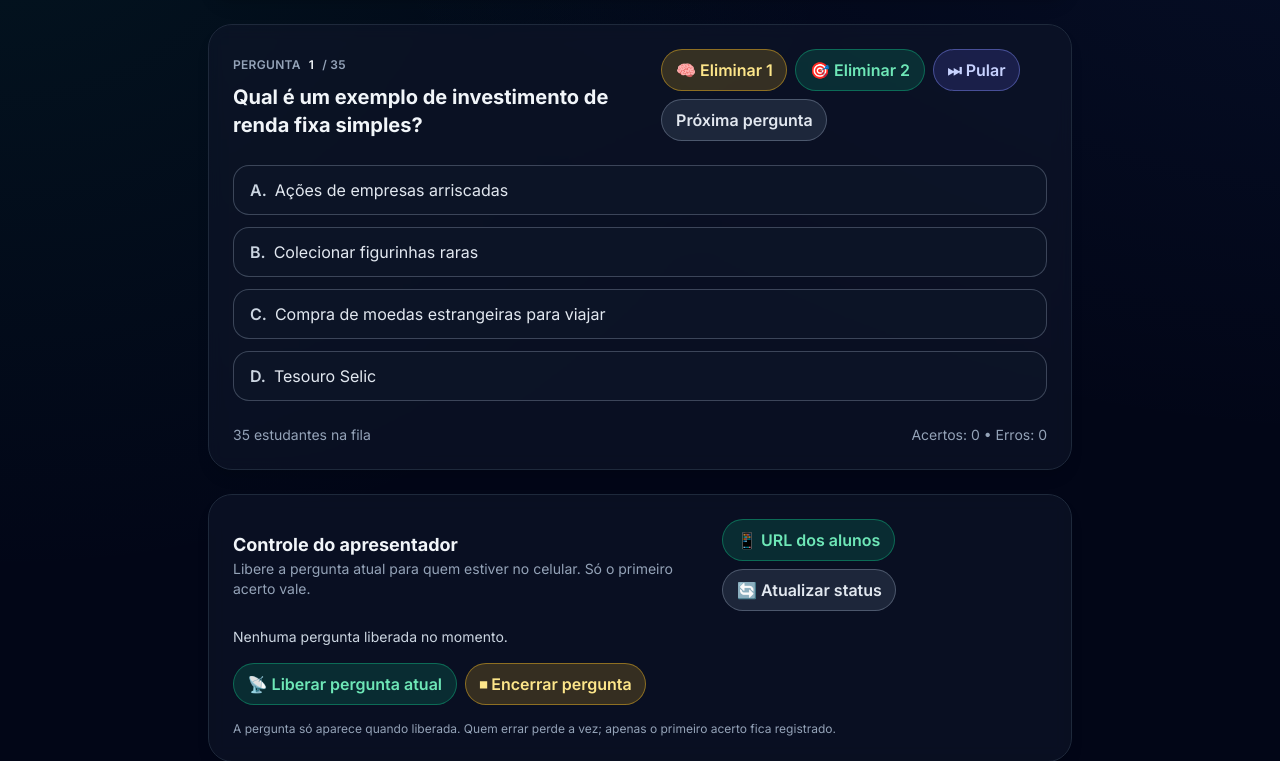
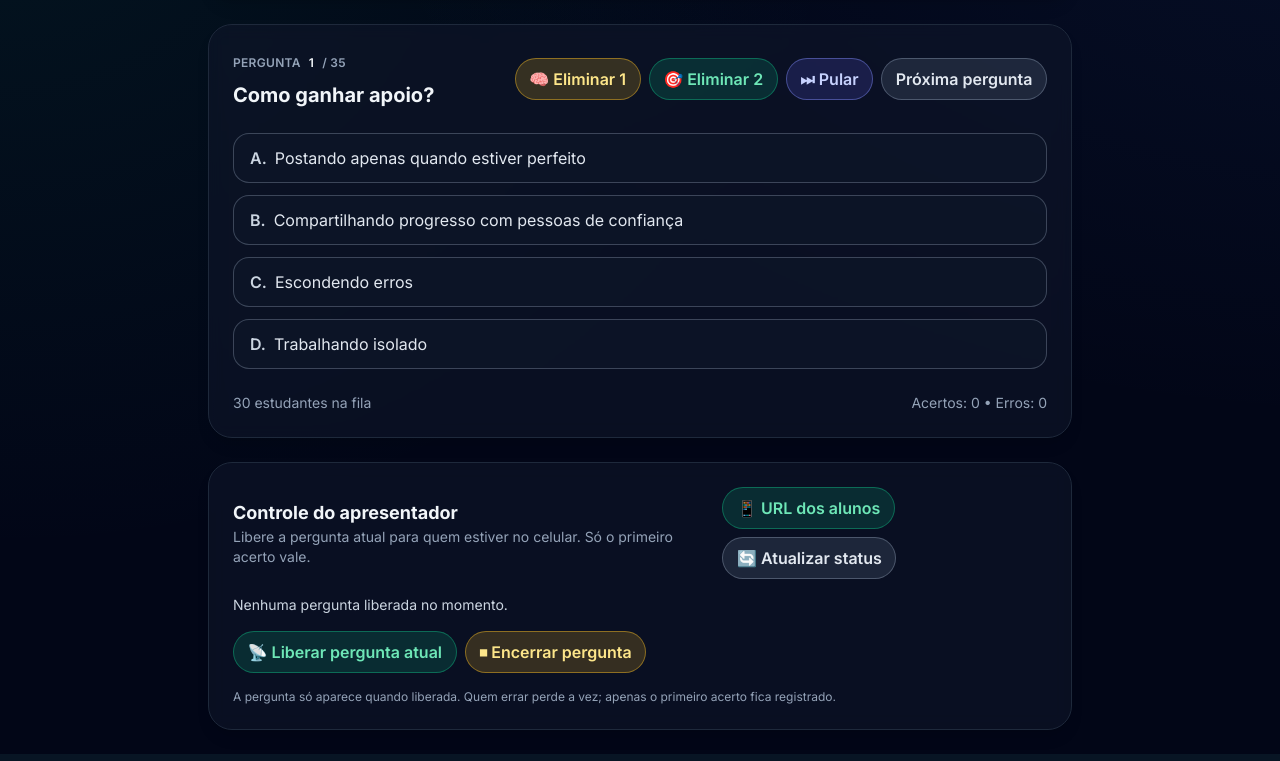
Before and after one commit to gabellini/financas, a PHP site: page /quizz.php in a window 1280 px wide. Shown: the part 110-871 px from the top of the page. Run offline with PHP 8.4, Linux system fonts and the light colour scheme; some libraries are stand-ins or nearby versions.

Commit message:
Align entrepreneurship quiz release flow

```diff
--- a/quiz-data.php
+++ b/quiz-data.php
@@ -4,319 +4,274 @@ function load_quiz_questions(): array
 {
     return [
         [
-        'question' => 'Qual foi o principal objetivo do Plano Real iniciado em 1994?',
-        'correct' => 'Controlar a inflação e estabilizar os preços no país',
+            'question' => 'Segundo o slide, empreender é principalmente…',
+            'correct' => 'Resolver uma dor concreta',
             'alternatives' => [
-          'Aumentar os impostos para todos os produtos',
-          'Trocar o real por outra moeda estrangeira',
-          'Acabar com o uso de cartões de crédito'
+                'Abrir empresa antes de tudo',
+                'Esperar investimento chegar',
+                'Ter a ideia mais rara do mundo'
             ]
         ],
         [
-        'question' => 'O que é inflação?',
-        'correct' => 'Aumento contínuo dos preços de produtos e serviços',
+            'question' => 'Que tipo de entrega vale como empreendedorismo?',
+            'correct' => 'Produto digital ou serviço físico que gere valor',
             'alternatives' => [
-          'Queda rápida do valor dos salários',
-          'Promoção especial em apenas um mercado',
-          'Desconto por pagar à vista'
+                'Somente um app complexo',
+                'Só vale franquia',
+                'Apenas quando há escritório próprio'
             ]
         ],
         [
-        'question' => 'Como chamamos o hábito de guardar uma parte do salário todo mês?',
-        'correct' => 'Fazer uma poupança',
+            'question' => 'Qual ponto de partida recomendado?',
+            'correct' => 'Usar o que já sabe e possui',
             'alternatives' => [
-          'Assumir novas dívidas',
-          'Comprar tudo em várias parcelas',
-          'Pagar apenas contas atrasadas'
+                'Esperar formar uma grande equipe',
+                'Comprar equipamentos caros primeiro',
+                'Viajar para pesquisar tendências'
             ]
         ],
         [
-        'question' => 'O que é um orçamento pessoal?',
-        'correct' => 'Planejamento das entradas e saídas de dinheiro',
+            'question' => 'De onde deve surgir a boa ideia?',
+            'correct' => 'De uma dor observada',
             'alternatives' => [
-          'Lista de desejos para comprar no futuro',
-          'Contrato de trabalho com a empresa',
-          'Registro de notas fiscais do mês'
+                'De um palpite aleatório',
+                'De copiar um app famoso',
+                'De esperar inspiração mágica'
             ]
         ],
         [
-        'question' => 'O que acontece se você não pagar a fatura do cartão de crédito completa?',
-        'correct' => 'São cobrados juros altos sobre o valor restante',
+            'question' => 'Que pergunta ajuda a validar a dor?',
+            'correct' => 'Pagaria por algo melhor?',
             'alternatives' => [
-          'O banco devolve o dinheiro gasto',
-          'A dívida some depois de 30 dias',
-          'A fatura seguinte fica automaticamente mais barata'
+                'Qual cor do logo?',
+                'Preciso de um investidor agora?',
+                'Qual será o nome do domínio?'
             ]
         ],
         [
-        'question' => 'Qual é a principal função da reserva de emergência?',
-        'correct' => 'Cobrir imprevistos sem precisar fazer dívidas',
+            'question' => 'Que dor priorizar?',
+            'correct' => 'A mais frequente e urgente',
             'alternatives' => [
-          'Comprar presentes em datas comemorativas',
-          'Pagar viagens internacionais todos os anos',
-          'Financiar apenas cursos de idiomas'
+                'A mais rara e curiosa',
+                'A que só você entende',
+                'A que exige tecnologia cara'
             ]
         ],
         [
-        'question' => 'Por que comparar preços antes de comprar?',
-        'correct' => 'Para encontrar a melhor oferta e economizar dinheiro',
+            'question' => 'O que vem antes de gastar em produção?',
+            'correct' => 'Um MVP simples',
             'alternatives' => [
-          'Para gastar tudo de uma vez',
-          'Para aumentar o limite do cartão',
-          'Para pagar mais caro de propósito'
+                'Comprar estoque grande',
+                'Contratar time completo',
+                'Abrir escritório'
             ]
         ],
         [
-        'question' => 'Qual desses gastos é considerado fixo?',
-        'correct' => 'Aluguel pago todo mês',
+            'question' => 'Qual ferramenta vale como MVP?',
+            'correct' => 'Landing page ou formulário',
             'alternatives' => [
-          'Conta de luz que muda conforme o uso',
-          'Compra de roupas em liquidação',
-          'Passeios nos fins de semana'
+                'Aplicativo perfeito sem teste',
+                'Máquina industrial cara',
+                'Somente propaganda'
             ]
         ],
         [
-        'question' => 'Qual é uma boa prática ao receber o salário?',
-        'correct' => 'Separar primeiro o valor das contas essenciais',
+            'question' => 'Como medir interesse rapidamente?',
+            'correct' => 'Cliques, respostas ou pagamento simbólico',
             'alternatives' => [
-          'Gastar tudo com lazer e depois pensar nas contas',
-          'Deixar todo o dinheiro parado em casa',
-          'Assinar novos serviços antes de planejar'
+                'Esperar meses para feedback',
+                'Olhar apenas curtidas',
+                'Ignorar qualquer dado'
             ]
         ],
         [
-        'question' => 'O que significa salário mínimo?',
-        'correct' => 'Menor valor que o empregador pode pagar por lei',
+            'question' => 'Preço deve ser baseado em…',
+            'correct' => 'Valor entregue ao cliente',
             'alternatives' => [
-          'Valor máximo que alguém pode receber no mês',
-          'Pagamento opcional oferecido pelas empresas',
-          'Soma de todos os benefícios sociais'
+                'Somente no que a concorrência cobra',
+                'Um número aleatório',
+                'Apenas no gosto pessoal'
             ]
         ],
         [
-        'question' => 'O que são juros?',
-        'correct' => 'Custo de usar dinheiro emprestado ou ganho por emprestar',
+            'question' => 'O que entra no custo mínimo?',
+            'correct' => 'Ferramentas, tempo e matéria-prima',
             'alternatives' => [
-          'Imposto cobrado em compras à vista',
-          'Promoção dada a clientes fiéis',
-          'Desconto automático na fatura de luz'
+                'Somente anúncios',
+                'Apenas decoração do escritório',
+                'Somente impostos de grandes empresas'
             ]
         ],
         [
-        'question' => 'Quando um produto está em promoção, o que devemos verificar primeiro?',
-        'correct' => 'Se o preço com desconto cabe no orçamento',
+            'question' => 'Qual regra prática sugerida?',
+            'correct' => 'Se gera R$ 100, cobrar R$ 20–R$ 30 para validar',
             'alternatives' => [
-          'Se a cor combina com todas as roupas',
-          'Se o item está em moda nas redes sociais',
-          'Se o limite do cartão vai aumentar'
+                'Nunca cobrar em testes',
+                'Sempre cobrar o dobro do concorrente',
+                'Cobrar só após um ano de uso'
             ]
         ],
         [
-        'question' => 'Qual vantagem de pagar contas em dia?',
-        'correct' => 'Evitar multas e juros extras',
+            'question' => 'Quais são os 3 pilares do marketing básico aqui?',
+            'correct' => 'Quem é o cliente, onde ele está, como chamar atenção',
             'alternatives' => [
-          'Receber prêmios em dinheiro automaticamente',
-          'Gastar mais com tarifas bancárias',
-          'Aumentar as dívidas com o banco'
+                'Logo, slogan, cor',
+                'Postar todo dia sem estratégia',
+                'Comprar anúncios caros primeiro'
             ]
         ],
         [
-        'question' => 'O que é CDI?',
-        'correct' => 'Taxa de referência que os bancos usam em investimentos',
+            'question' => 'Como provar valor rapidamente?',
+            'correct' => 'Mostrar depoimento ou antes/depois',
             'alternatives' => [
-          'Nome de um imposto cobrado no supermercado',
-          'Cartão de descontos para estudantes',
-          'Aplicativo para pagar boletos'
+                'Usar frases genéricas',
+                'Prometer sem mostrar nada',
+                'Esconder resultados'
             ]
         ],
         [
-        'question' => 'Por que é importante ter metas financeiras?',
-        'correct' => 'Para orientar escolhas e priorizar os gastos do dia a dia',
+            'question' => 'Onde falar com o cliente?',
+            'correct' => 'No canal em que ele já está',
             'alternatives' => [
-          'Para gastar mais rápido o salário',
-          'Para evitar pensar sobre dinheiro',
-          'Para nunca mais guardar nenhum valor'
+                'Somente em eventos caros',
+                'Apenas em outdoors',
+                'Nunca em grupos online'
             ]
         ],
         [
-        'question' => 'Qual atitude ajuda a evitar compras por impulso?',
-        'correct' => 'Esperar um tempo e avaliar se realmente precisa',
+            'question' => 'Qual o primeiro passo de uma venda efetiva?',
+            'correct' => 'Ouvir a dor do cliente',
             'alternatives' => [
-          'Comprar assim que ver na vitrine',
-          'Pedir empréstimo para aproveitar a oferta',
-          'Pagar em muitas parcelas sem pensar'
+                'Falar sem parar',
+                'Enviar o link sem contexto',
+                'Discutir concorrência'
             ]
         ],
         [
-        'question' => 'Ao anotar gastos em um caderno ou aplicativo, você está...',
-        'correct' => 'Controlando para saber para onde vai o dinheiro',
+            'question' => 'O que ajuda a reduzir dúvida?',
+            'correct' => 'Exemplos reais e prazos claros',
             'alternatives' => [
-          'Aumentando o limite do cartão de crédito',
-          'Pagando menos impostos automaticamente',
-          'Trocando despesas fixas por variáveis'
+                'Promessas vagas',
+                'Evitar detalhes',
+                'Esconder preço'
             ]
         ],
         [
-        'question' => 'O que significa diversificar investimentos?',
-        'correct' => 'Aplicar em diferentes tipos para reduzir riscos',
+            'question' => 'Como finalizar a conversa?',
+            'correct' => 'Pedindo um passo concreto como teste ou sinal',
             'alternatives' => [
-          'Colocar todo o dinheiro em um único produto',
-          'Gastar tudo com viagens e lazer',
-          'Evitar qualquer aplicação financeira'
+                'Deixando para depois',
+                'Mudando de assunto',
+                'Mandando só o link do site'
             ]
         ],
         [
-        'question' => 'Qual é uma característica da poupança?',
-        'correct' => 'Permite resgatar o dinheiro com facilidade',
+            'question' => 'Qual rotina ajuda a manter o projeto vivo?',
+            'correct' => 'Metas semanais curtas',
             'alternatives' => [
-          'Não pode ser usada por menores de idade',
-          'Trava o valor por 10 anos',
-          'Garante lucros iguais aos da bolsa de valores'
+                'Planejar apenas por ano',
+                'Esperar inspiração',
+                'Trabalhar sem priorizar'
             ]
         ],
         [
-        'question' => 'O que representa o IPCA?',
-        'correct' => 'Índice que mede a inflação oficial do país',
+            'question' => 'Como visualizar prioridades?',
+            'correct' => 'Usar um quadro Kanban',
             'alternatives' => [
-          'Programa de incentivo ao empreendedor',
-          'Imposto pago em contas de energia',
-          'Cartão de benefícios para aposentados'
+                'Guardar tudo na memória',
+                'Escrever apenas no fim do mês',
+                'Pedir para amigos lembrarem'
             ]
         ],
         [
-        'question' => 'Por que entender os impostos da nota fiscal é útil?',
-        'correct' => 'Mostra quanto do preço vai para tributos',
+            'question' => 'Quais blocos de tempo separar?',
+            'correct' => 'Vendas, produto/serviço e finanças',
             'alternatives' => [
-          'Libera o pagamento da fatura do cartão',
-          'Diminui o valor do aluguel',
-          'Multiplica o salário automaticamente'
+                'Somente lazer',
+                'Apenas redes sociais',
+                'Nenhuma divisão é necessária'
             ]
         ],
         [
-        'question' => 'Qual é um exemplo de investimento de renda fixa simples?',
-        'correct' => 'Tesouro Selic',
+            'question' => 'Como lidar com a síndrome do impostor?',
+            'correct' => 'Comparando com o próprio progresso',
             'alternatives' => [
-          'Ações de empresas arriscadas',
-          'Compra de moedas estrangeiras para viajar',
-          'Colecionar figurinhas raras'
+                'Comparando com unicórnios',
+                'Escondendo resultados',
+                'Nunca pedindo feedback'
             ]
         ],
         [
-        'question' => 'Quando os preços sobem e o salário fica igual, o poder de compra...',
-        'correct' => 'Diminui',
+            'question' => 'O que reduz o medo?',
+            'correct' => 'Pequenas vitórias semanais',
             'alternatives' => [
-          'Aumenta muito',
-          'Permanece igual ou melhora',
-          'Depende apenas da taxa de câmbio'
+                'Esperar o cenário perfeito',
+                'Focar só em teoria',
+                'Evitar qualquer teste'
             ]
         ],
         [
-        'question' => 'Qual é a melhor definição de lucro?',
-        'correct' => 'Diferença entre o que entra e o que sai depois de pagar custos',
+            'question' => 'Como ganhar apoio?',
+            'correct' => 'Compartilhando progresso com pessoas de confiança',
             'alternatives' => [
-          'Todo o dinheiro recebido antes das despesas',
-          'Valor guardado em casa para emergências',
-          'Montante emprestado por amigos'
+                'Trabalhando isolado',
+                'Escondendo erros',
+                'Postando apenas quando estiver perfeito'
             ]
         ],
         [
-        'question' => 'O que significa pagar à vista?',
-        'correct' => 'Quitar o valor total no momento da compra',
+            'question' => 'Qual erro clássico deve ser evitado primeiro?',
+            'correct' => 'Ignorar validação com clientes',
             'alternatives' => [
-          'Dividir em várias parcelas com juros',
-          'Pagar apenas metade agora e metade nunca',
-          'Emprestar o produto sem pagar'
+                'Pular direto para o luxo',
+                'Contratar muitas pessoas no início',
+                'Comprar escritório'
             ]
         ],
         [
-        'question' => 'Qual é um cuidado ao pedir empréstimo?',
-        'correct' => 'Avaliar se as parcelas cabem no orçamento',
+            'question' => 'O que acontece com preço errado?',
+            'correct' => 'Mata o caixa e inviabiliza o negócio',
             'alternatives' => [
-          'Aceitar qualquer taxa de juros disponível',
-          'Aumentar os gastos depois de pegar o dinheiro',
-          'Usar o valor para quitar contas que já estavam pagas'
+                'Garante lucro automático',
+                'Não muda nada',
+                'Só afeta marketing'
             ]
         ],
         [
-        'question' => 'Por que guardar notas fiscais de compras importantes?',
-        'correct' => 'Servem como comprovante em trocas ou garantias',
+            'question' => 'Por que a organização importa?',
+            'correct' => 'Sem rotina e registro de custos o negócio trava',
             'alternatives' => [
-          'Geram juros sobre o valor da compra',
-          'Aumentam o limite da conta bancária',
-          'Substituem a necessidade de orçamento'
+                'Porque deixa o pitch bonito',
+                'Para postar mais',
+                'Para parecer ocupado'
             ]
         ],
         [
-        'question' => 'O que é capital de giro em um pequeno negócio?',
-        'correct' => 'Dinheiro para pagar contas do dia a dia enquanto as vendas não entram',
+            'question' => 'Qual modelo citado gera receita recorrente?',
+            'correct' => 'Assinaturas e comunidade',
             'alternatives' => [
-          'Valor guardado só para festas da empresa',
-          'Lucro líquido acumulado ao final do ano',
-          'Dinheiro usado apenas para publicidade'
+                'Venda única sem contato',
+                'Apenas eventos anuais',
+                'Somente doação'
             ]
         ],
         [
-        'question' => 'Qual benefício de estudar educação financeira cedo?',
-        'correct' => 'Ajuda a tomar decisões mais conscientes no futuro',
+            'question' => 'Exemplo de serviço digital citado:',
+            'correct' => 'Automação com IA ou edição',
             'alternatives' => [
-          'Elimina todas as contas da casa',
-          'Garante riqueza imediata',
-          'Dispensa o uso de bancos e carteiras digitais'
+                'Somente construção civil',
+                'Apenas plantio de alimentos',
+                'Só serviços presenciais'
             ]
         ],
         [
-        'question' => 'Quando dizemos que um investimento tem liquidez diária, quer dizer que...',
-        'correct' => 'Pode ser resgatado em qualquer dia útil',
+            'question' => 'Como ampliar alcance de algo local?',
+            'correct' => 'Combinar experiência presencial com venda online',
             'alternatives' => [
-          'Tem rendimento garantido de 10% ao mês',
-          'Só pode ser vendido após 5 anos',
-          'Funciona apenas em finais de semana'
+                'Ficar sem presença digital',
+                'Depender só de panfleto',
+                'Vender apenas para vizinhos'
             ]
-      ],
-      [
-        'question' => 'Qual é a função do Banco Central?',
-        'correct' => 'Controlar a moeda e ajudar na estabilidade econômica',
-        'alternatives' => [
-          'Definir preços dos supermercados',
-          'Assinar carteiras de trabalho',
-          'Organizar promoções de lojas online'
         ]
-      ],
-      [
-        'question' => 'Por que acompanhar o valor da cesta básica?',
-        'correct' => 'Indica como os preços de itens essenciais estão mudando',
-        'alternatives' => [
-          'Mostra o lucro das grandes empresas',
-          'Calcula a taxa de juros dos bancos',
-          'Determina o valor das passagens aéreas'
-        ]
-      ],
-      [
-        'question' => 'O que é um gasto variável?',
-        'correct' => 'Despesa que muda de valor conforme o uso, como conta de luz',
-        'alternatives' => [
-          'Pagamento fixo de aluguel',
-          'Parcela igual do financiamento',
-          'Salário recebido todo mês'
-        ]
-      ],
-      [
-        'question' => 'Qual estratégia simples para evitar dívidas com o cartão?',
-        'correct' => 'Anotar cada compra e pagar a fatura integral',
-        'alternatives' => [
-          'Ignorar o extrato mensal',
-          'Pagar apenas o valor mínimo sempre',
-          'Emprestar o cartão para várias pessoas'
-        ]
-      ],
-      [
-        'question' => 'Por que conversar sobre dinheiro com a família é importante?',
-        'correct' => 'Ajuda todos a planejar juntos e evitar conflitos',
-        'alternatives' => [
-          'Faz as contas desaparecerem sozinhas',
-          'Impede qualquer gasto com lazer',
-          'Substitui a necessidade de metas pessoais'
-        ]
-      ],
     ];
 }
```
Also changed, not shown: empreendedorismo.php (+22 -5 lines). Lines whose indentation alone changed are shown as unchanged.
